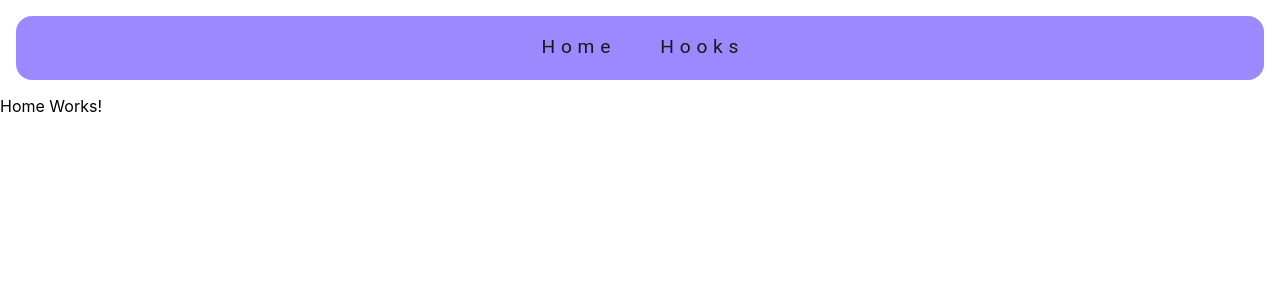
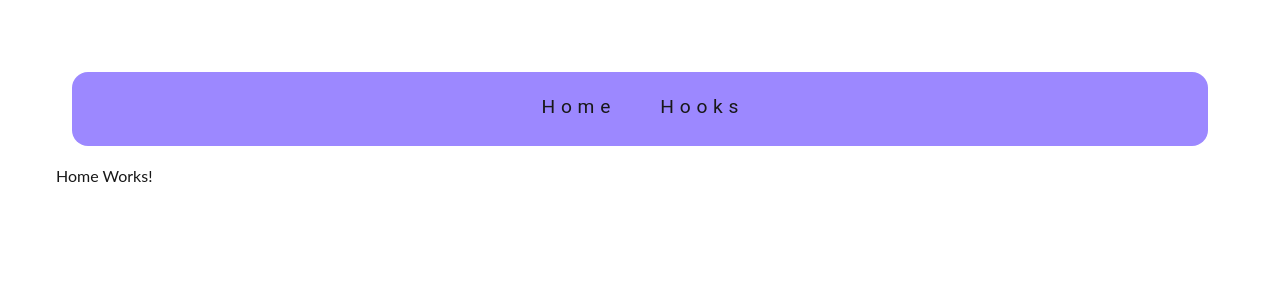
Before and after one commit to ricardoham/myreact-typescript-cookbook, a React (Create React App) app: page / in a window 1280 px wide. Shown: the top 300 px of the page. Built offline with nearby package versions, Linux system fonts and the light colour scheme.

Commit message:
dev: styled global

```diff
--- /dev/null
+++ b/src/globalStyles.ts
@@ -0,0 +1,14 @@
+import { createGlobalStyle } from 'styled-components';
+
+const StyledGlobal = createGlobalStyle`
+  body {
+    font-family: "Lato", sans-serif;
+    font-weight: 400;
+    font-size: 16px;
+    line-height: 1.7;
+    color: #181818;
+    padding: 3rem;
+  }
+`;
+
+export default StyledGlobal;
--- a/src/index.tsx
+++ b/src/index.tsx
@@ -1,11 +1,12 @@
 import React from 'react';
 import ReactDOM from 'react-dom';
 import Routes from './routes';
-import './index.css';
+import StyledGlobal from './globalStyles'
 import * as serviceWorker from './serviceWorker';
 
 ReactDOM.render(
   <React.StrictMode>
+    <StyledGlobal />
     <Routes />
   </React.StrictMode>,
   document.getElementById('root')
```
Also changed, not shown: 1 other file (tests, documents, lock files or other folders).
